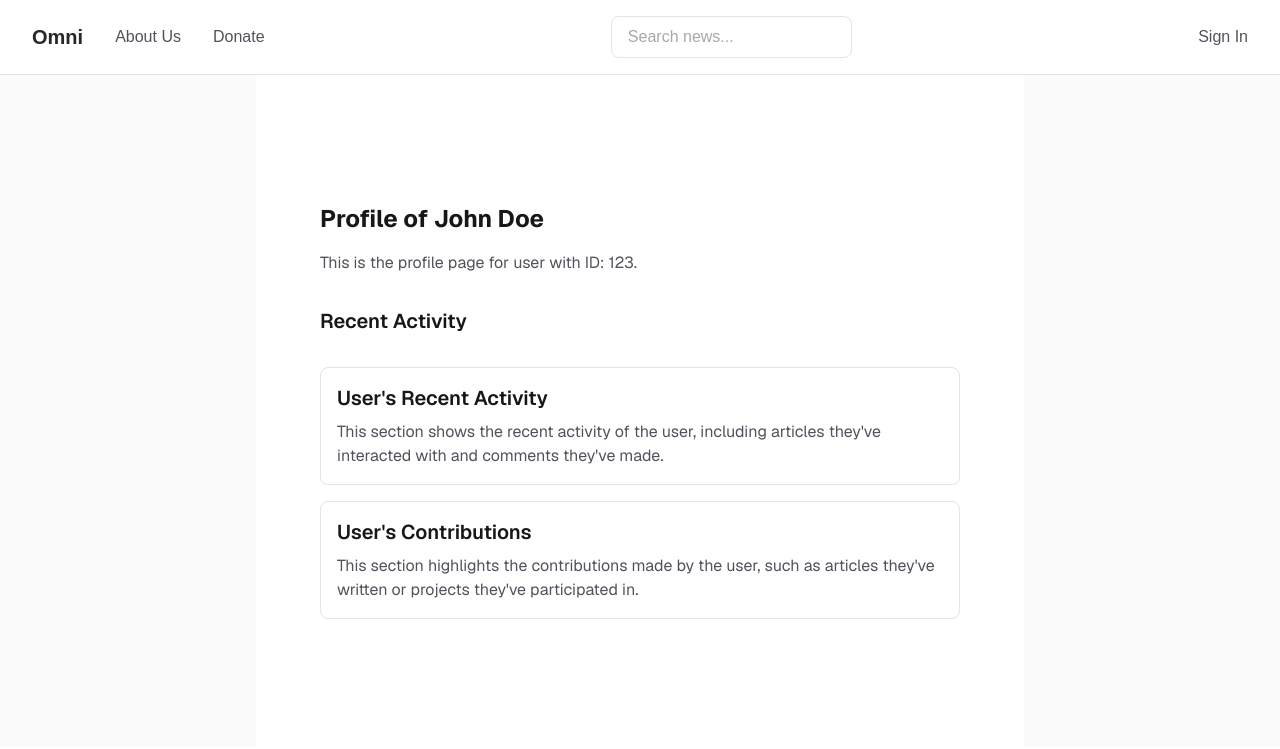
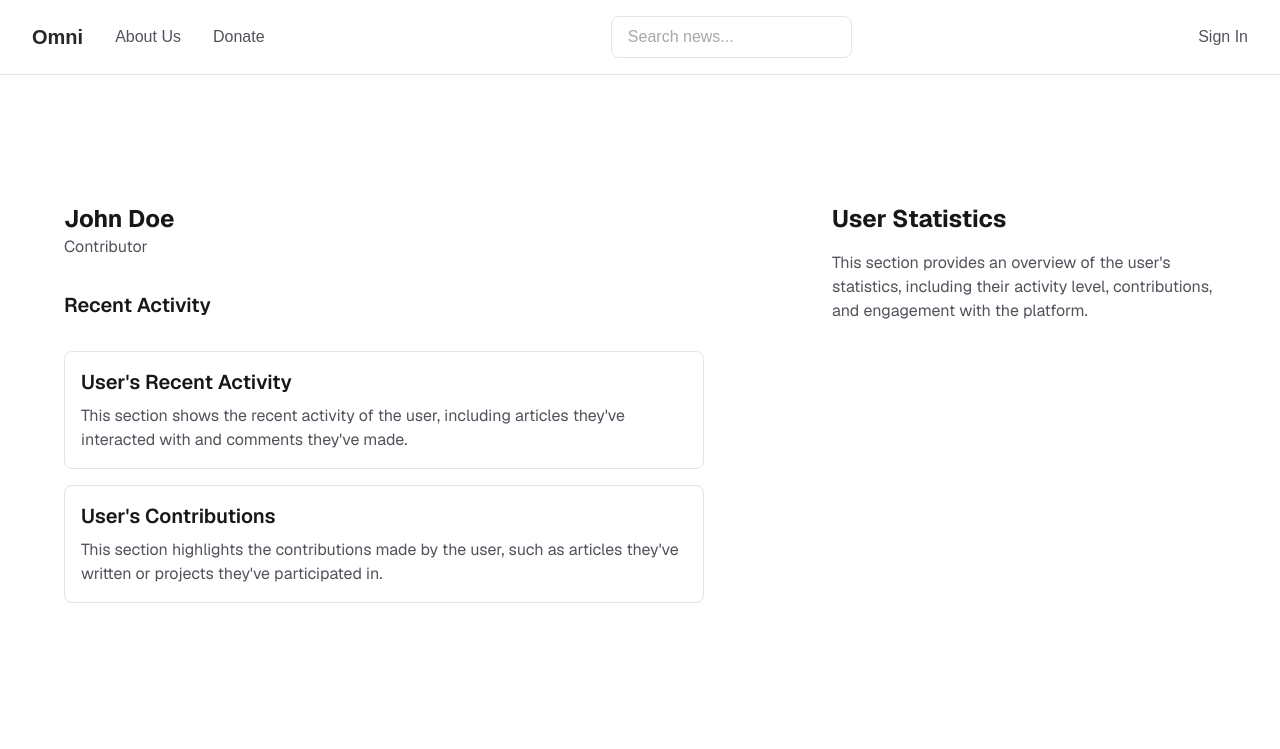
Before and after one commit to thomassrmcardle/Omni, a Next.js app in the folder app/: page /profiles/123 in a window 1280 px wide. Shown: the top 749 px of the page. Built offline with nearby package versions, Linux system fonts and the light colour scheme.

Commit message:
Made some improvements to the profile page design; added space for stats and updated placeholders.

```diff
--- a/app/app/profiles/[id]/page.tsx
+++ b/app/app/profiles/[id]/page.tsx
@@ -17,12 +17,14 @@ export async function generateMetadata({ params }: Props) {
 }
 
 export default function UserPage({ params }: Props) {
-  return <div className="flex flex-col flex-1 items-center justify-center bg-zinc-50 font-sans dark:bg-black">
+
+  function MainArea() {
+    return <div className="flex flex-col flex-1 items-center justify-center bg-zinc-50 font-sans dark:bg-black">
         <main className="flex flex-1 w-full max-w-3xl flex-col items-center justify-between py-32 px-16 bg-white dark:bg-black sm:items-start">
             <div>
-                <h1 className="text-2xl font-bold">Profile of {getUser(params.id).name}</h1>
-                <p className="text-zinc-600 dark:text-zinc-400 mt-4">
-                This is the profile page for user with ID: {params.id}.
+                <h1 className="text-2xl font-bold">{getUser(params.id).name}</h1>
+                <p className="text-zinc-600 dark:text-zinc-400">
+                  Contributor
                 </p>
             </div>
             <h2 className="text-xl font-semibold mt-8">Recent Activity</h2>
@@ -39,4 +41,21 @@ export default function UserPage({ params }: Props) {
 
         </main>
       </div>
+  }
+
+  function StatsArea() {
+    return <div className="flex flex-col flex-1 w-full max-w-lg justify-center bg-zinc-50 font-sans dark:bg-black">
+        <main className="flex flex-1 flex-col py-32 px-16 bg-white dark:bg-black sm:items-start">
+          <h1 className="text-2xl font-bold">User Statistics</h1>
+          <p className="text-zinc-600 dark:text-zinc-400 mt-4">
+            This section provides an overview of the user's statistics, including their activity level, contributions, and engagement with the platform.
+          </p>
+        </main>
+      </div>
+  }
+
+  return <div className="flex flex-row">
+    <MainArea />
+    <StatsArea />
+  </div>
 }
--- a/app/components/profileCard.tsx
+++ b/app/components/profileCard.tsx
@@ -2,7 +2,7 @@ export default function ProfileCard({ userId } : any) {
   return (
     <a className="w-full" href={`/profiles/${userId}`} >
         <div className="flex flex-row items-center flex-1 w-full rounded-lg border border-zinc-200 p-4 dark:border-zinc-700 gap-2">
-            <img src="https://placehold.co/42x42" alt="Profile Picture" className="rounded-full w-20 h-20" />
+            <img src="https://placehold.co/42x42" alt="Profile Picture" className="rounded-full w-10 h-10" />
             <div className="flex flex-col">
                 <h2 className="font-semibold">{'John Doe'}</h2>
                 <p className="text-sm text-zinc-600 dark:text-zinc-400">{'Data analyst'}</p>
```
